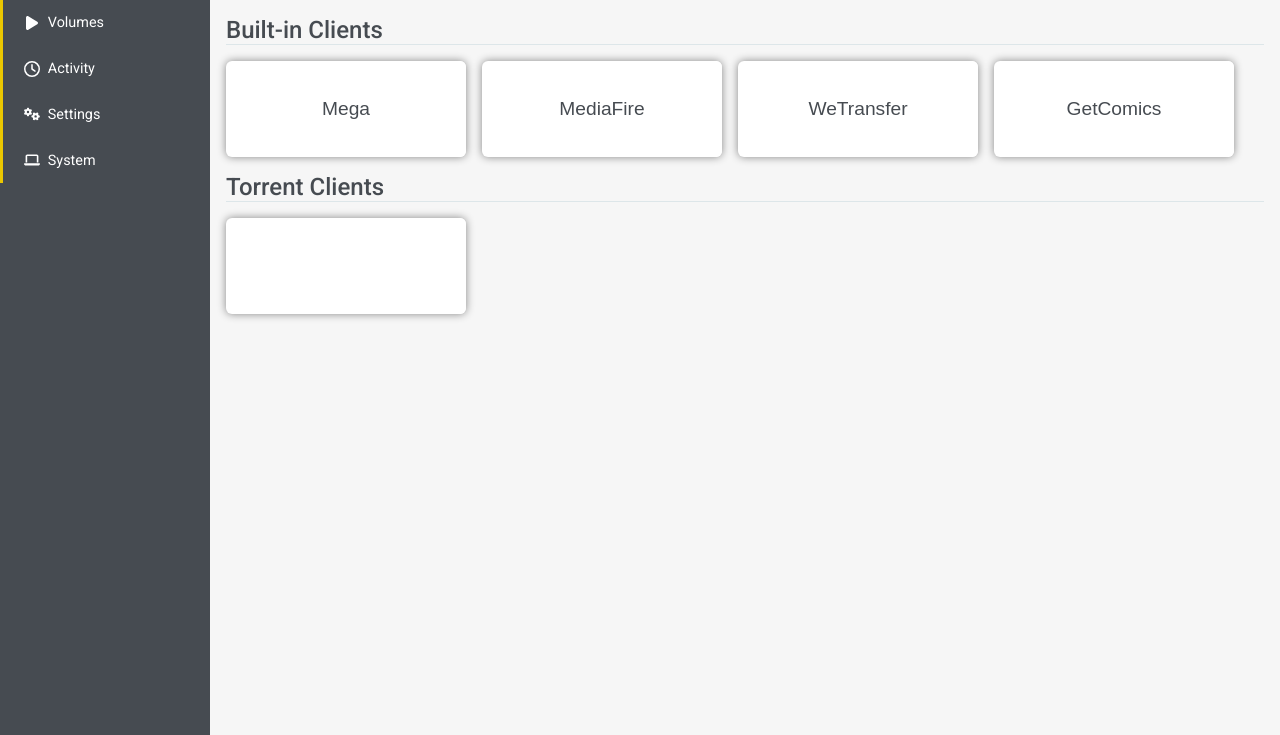
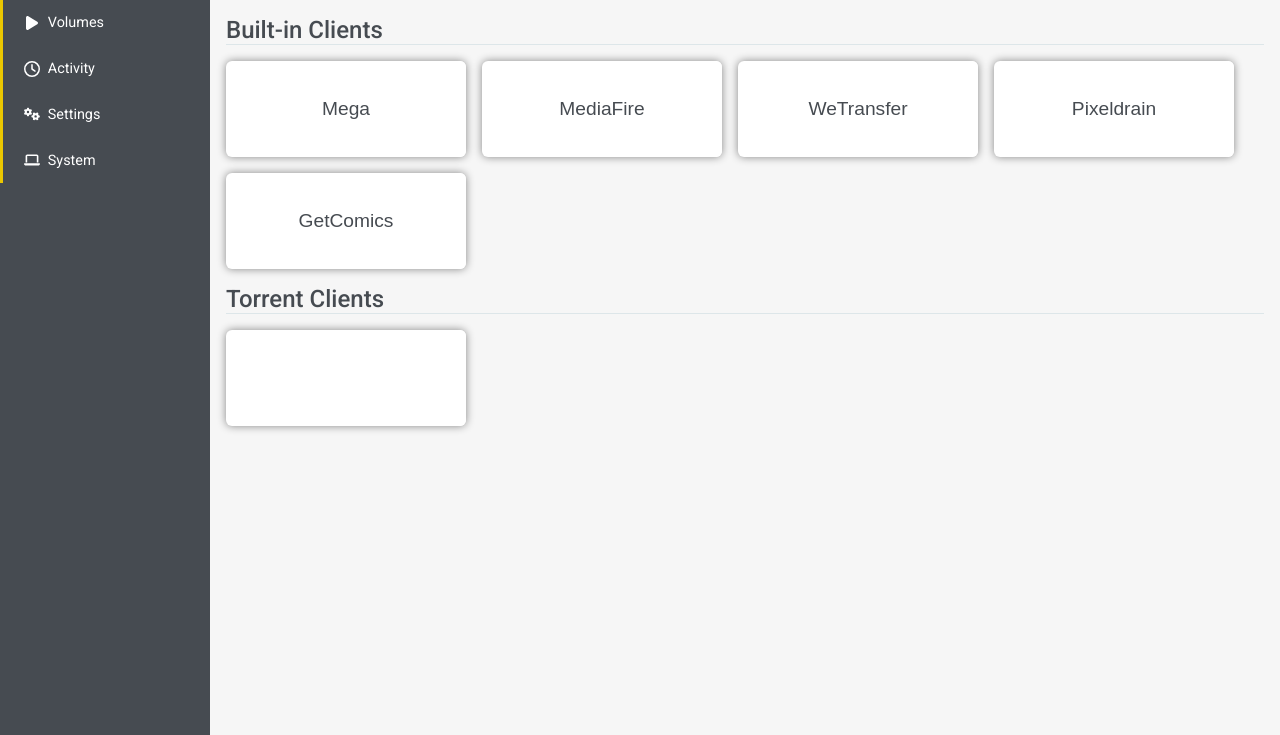
Before and after one commit to Casvt/Kapowarr, a Python web app: template frontend/templates/settings_download_clients.html in a window 1280 px wide. Shown: the part 65-800 px from the top of the page. Run offline with Jinja, Linux system fonts and the light colour scheme; the template is opened without the code that fills it: most values are stand-ins (such as "Sample title", 1, 10 or a date in 2020); some libraries are stand-ins or nearby versions.

Commit message:
Added Pixeldrain download client

```diff
--- a/backend/download_queue.py
+++ b/backend/download_queue.py
@@ -334,6 +334,10 @@ class DownloadHandler:
 				except LinkBroken as lb:
 					# Link is broken
 					add_to_blocklist(download['link'], lb.reason)
+					cursor.execute(
+						"DELETE FROM download_queue WHERE id = ?;",
+						(download['id'],)
+					)
 					# Link is broken, which triggers a write to the database
 					# To avoid the database being locked for a long time while
 					# importing, we commit in-between.
@@ -383,7 +387,7 @@ class DownloadHandler:
 		# Check if link isn't already in queue
 		if any(d for d in self.queue if link in (d.page_link, d.download_link)):
 			LOGGER.info('Download already in queue')
-			return []
+			return [], None
 
 		is_gc_link = link.startswith(private_settings['getcomics_url'])
 
--- a/backend/settings.py
+++ b/backend/settings.py
@@ -19,6 +19,7 @@ from backend.logging import LOGGER, set_log_level
 supported_source_strings = (('mega',),
 							('mediafire',),
 							('wetransfer', 'we transfer'),
+							('pixeldrain', 'pixel drain'),
 							('getcomics', 'download now', 'main download', 'main server', 'main link', 'mirror download', 'mirror server', 'mirror link', 'link 1', 'link 2'),
 							('getcomics (torrent)', 'torrent'))
 
--- a/frontend/api.py
+++ b/frontend/api.py
@@ -657,7 +657,7 @@ def api_volume_download(id: int):
 	result = download_handler.add(link, id)
 	return return_api(
 		{
-			'result': result[0],
+			'result': (result or (None,))[0],
 			'fail_reason': result[1].value if result[1] else result[1]
 		},
 		code=201
--- a/frontend/static/css/settings.css
+++ b/frontend/static/css/settings.css
@@ -240,6 +240,10 @@
 	display: block;
 }
 
+#builtin-window[data-tag="pd"] :where(#pd-title, #pd-desc) {
+	display: block;
+}
+
 #builtin-window[data-tag="gc"] :where(#gc-title, #gc-desc) {
 	display: block;
 }
--- a/frontend/templates/settings_download_clients.html
+++ b/frontend/templates/settings_download_clients.html
@@ -16,7 +16,7 @@
 		<p id="mega-desc" class="description">
 			<a href="https://mega.io/" target="_blank">Mega</a> is a cloud storage service from which Kapowarr can download files.
 			These files are uploaded by GetComics, as an alternative way of downloading the file compared to MediaFire,
-			WeTransfer or the direct downloads from their own servers. An advantage of Mega is that their downloads
+			WeTransfer, Pixeldrain or the direct downloads from their own servers. An advantage of Mega is that their downloads
 			are end-to-end encrypted, which Kapowarr makes use of. There are free and paid accounts that offer higher
 			bandwidth/limits for downloading files. Kapowarr is able to download files using an account to take advantage
 			of these higher limits (e.g. being able to download more than 5GB per day). If you have a Mega account, it's
@@ -29,7 +29,7 @@
 		<p id="mf-desc" class="description">
 			<a href="https://www.mediafire.com/" target="_blank">MediaFire</a> is a cloud storage service from which Kapowarr can
 			download files. These files are uploaded by GetComics, as an alternative way of downloading the file compared
-			to Mega, WeTransfer, torrents or the direct downloads from their own servers.
+			to Mega, WeTransfer, Pixeldrain, torrents or the direct downloads from their own servers.
 			<br><br>
 			Note: Kapowarr does not support downloading content from MediaFire using an account, like it can with Mega.
 		</p>
@@ -37,16 +37,24 @@
 		<p id="wt-desc" class="description">
 			<a href="https://wetransfer.com/" target="_blank">WeTransfer</a> is a cloud storage service from which Kapowarr can
 			download files. These files are uploaded by GetComics, as an alternative way of downloading the file compared
-			to Mega, MediaFire, torrents or the direct downloads from their own servers.
+			to Mega, MediaFire, Pixeldrain, torrents or the direct downloads from their own servers.
 			<br><br>
 			Note: Kapowarr does not support downloading content from WeTransfer using an account, like it can with Mega.
+		</p>
+		<h2 id="pd-title">Pixeldrain</h2>
+		<p id="pd-desc" class="description">
+			<a href="https://pixeldrain.com/" target="_blank">Pixeldrain</a> is a cloud storage service from which Kapowarr can
+			download files. These files are uploaded by GetComics, as an alternative way of downloading the file compared
+			to Mega, MediaFire, WeTransfer, torrents or the direct downloads from their own servers.
+			<br><br>
+			Note: Kapowarr does not support downloading content from Pixeldrain using an account, like it can with Mega.
 		</p>
 		<h2 id="gc-title">GetComics</h2>
 		<p id="gc-desc" class="description">
 			<a href="https://getcomics.org" target="_blank">GetComics</a> is a website that offers a vast amount of downloads for comics.
 			Kapowarr can search this website to find downloads for the volumes in the library. The comics can be downloaded
-			via multiple services, for instance: MediaFire, Mega, WeTransfer, torrents (magnet links) and direct downloads from their
-			servers. Kapowarr supports downloading via all the services mentioned before.
+			via multiple services, for instance: MediaFire, Mega, WeTransfer, Pixeldrain, torrents (magnet links) and direct downloads
+			from their own servers. Kapowarr supports downloading via all the services mentioned before.
 			<br><br>
 			Note: When downloading from the servers of GetComics (instead of using an external service), the download speed
 			will be significantly reduced 400MB into the download. This behaviour is set up by the owner of the website, is
@@ -172,6 +180,7 @@
 			<button id="mega-client" data-tag="mega">Mega</button>
 			<button id="mf-client" data-tag="mf">MediaFire</button>
 			<button id="wt-client" data-tag="wt">WeTransfer</button>
+			<button id="pd-client" data-tag="pd">Pixeldrain</button>
 			<button id="gc-client" data-tag="gc">GetComics</button>
 		</div>
 		<h2>Torrent Clients</h2>
```
Also changed, not shown: backend/db.py (+11 -1 lines), backend/getcomics.py (+11 -0 lines), frontend/templates/settings_download.html (+7 -0 lines).
